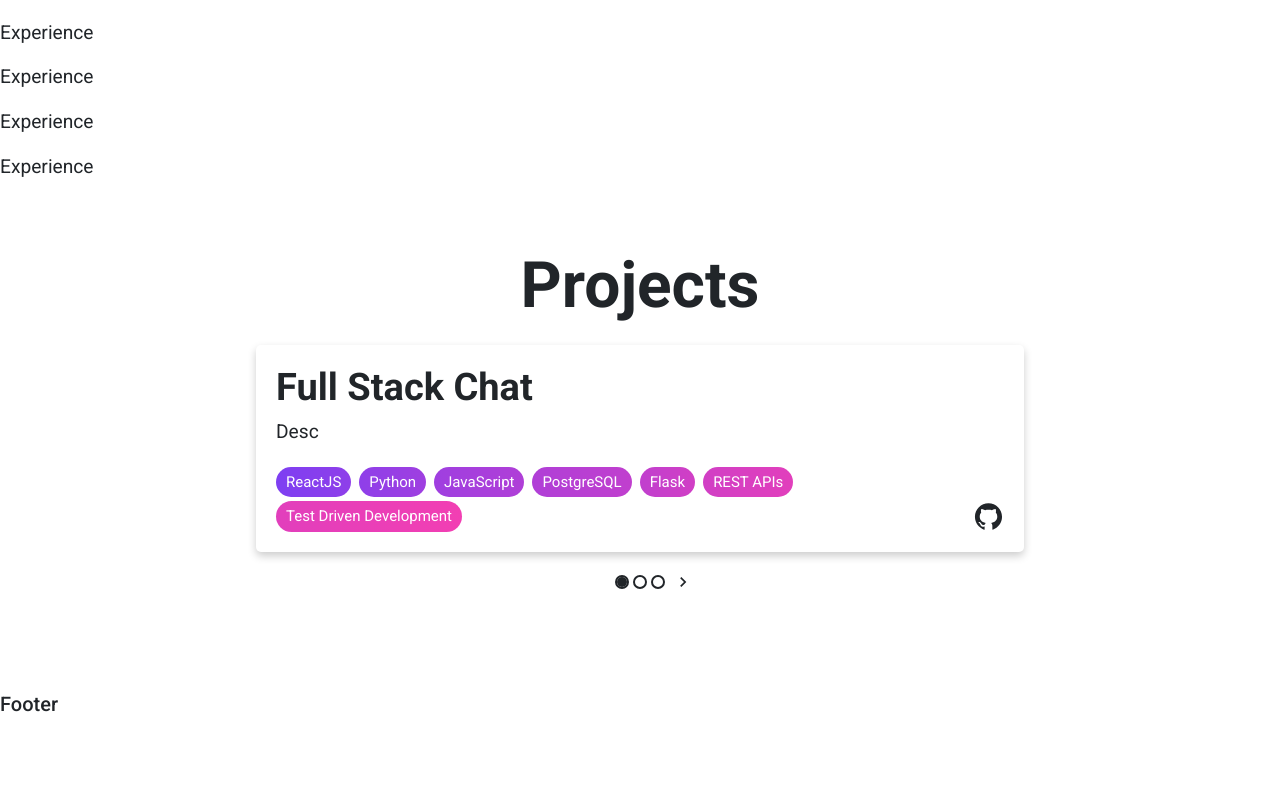
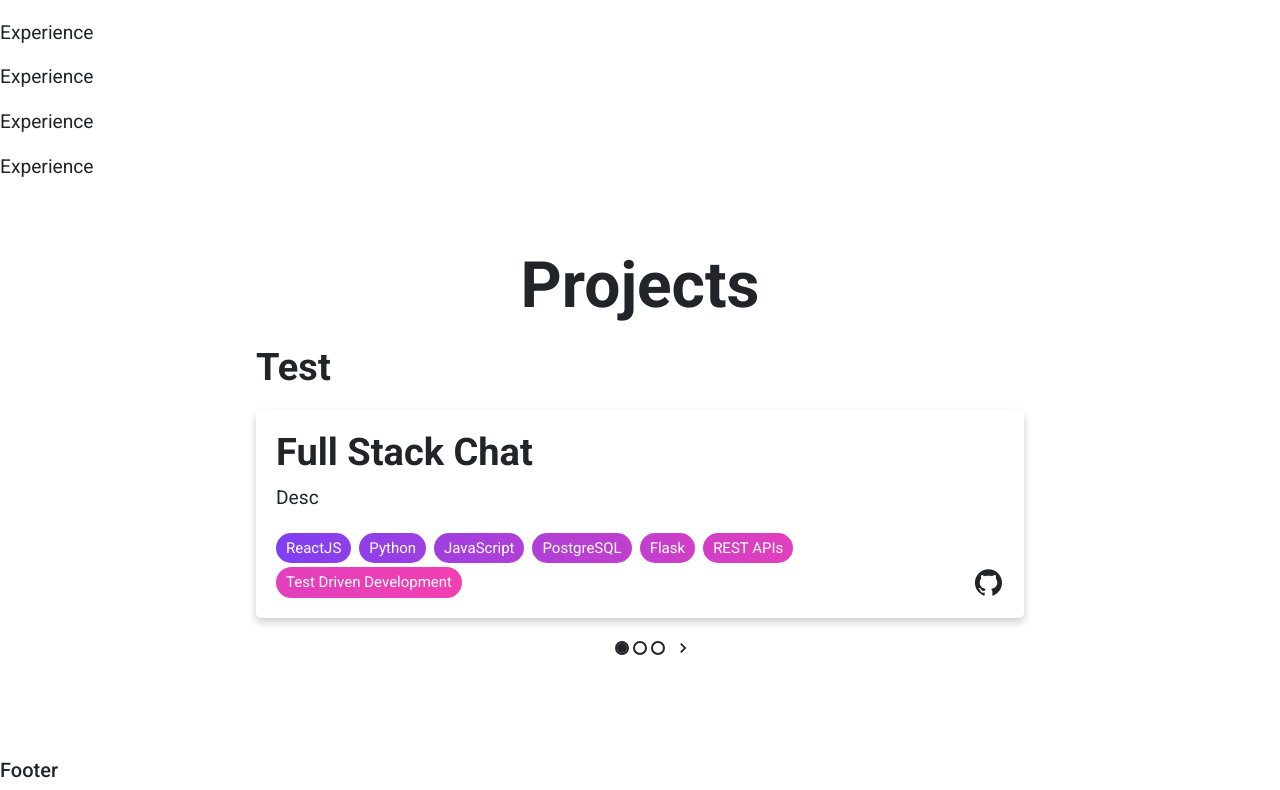
Before and after one commit to devkav/personalWebsite, a React (Create React App) app: page / in a window 1280 px wide. Shown: the part 2119-2909 px from the top of the page. Before the commit the page ends 2843 px from the top, so only its background shows below. Built offline with nearby package versions, Linux system fonts and the light colour scheme.

Commit message:
fixed github link

```diff
--- a/src/components/ProjectCarousel.jsx
+++ b/src/components/ProjectCarousel.jsx
@@ -54,6 +54,7 @@ class ProjectCarousel extends Component {
                 tags={current.tags}
                 current={this.state.current}
                 classNames={classNames}
+                githubLink={current.githubLink}
                 key={i}
             />)
         }
--- a/src/pages/Projects.jsx
+++ b/src/pages/Projects.jsx
@@ -53,6 +53,7 @@ class Projects extends Component {
             <div id="projects" className="centered-col">
                 <div className="projects-container">
                     <h2 id="projects-label">Projects</h2>
+                    <h3>Test</h3>
                     <ProjectCarousel projects={this.otherProjects} />
                 </div>
             </div>
```
